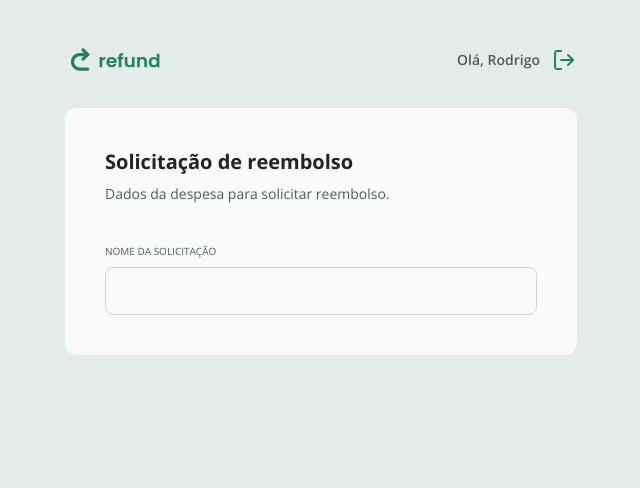
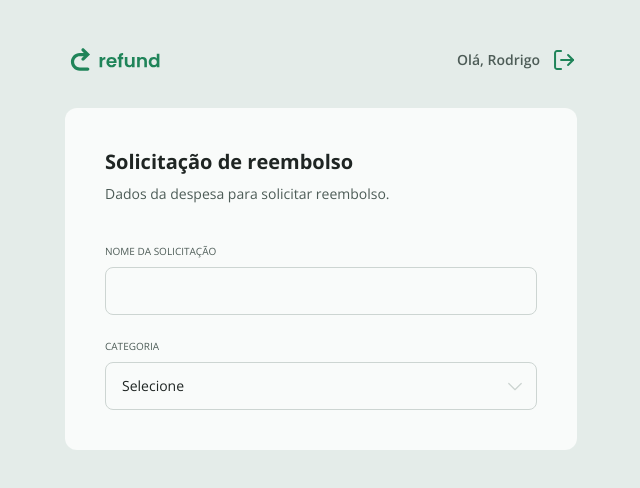
Before and after one commit to palhetabraian/APP-Reembolso, a React (Vite) app in the folder web/: page / in a window 1280 px wide. Shown: the top 488 px of the page, without its empty margins (319-959 px from the left). Built offline with nearby package versions, Linux system fonts and the light colour scheme.

Commit message:
feat: Cria Componente de Select

```diff
--- /dev/null
+++ b/web/src/components/Select.tsx
@@ -0,0 +1,27 @@
+type Props = React.ComponentProps<'select'> & {
+  legend?: string;
+};
+
+export function Select({ legend, children, ...rest }: Props) {
+  return (
+    <fieldset className="flex flex-1 max-h-20  text-gray-200 focus-within:text-green-100">
+      {legend && (
+        <legend className="uppercase text-xxs mb-2 text-inherit">
+          {legend}
+        </legend>
+      )}
+
+      <select
+        className="w-full h-12 rounded-lg border border-gray-300 px-4 text-sm text-gray-100 bg-transparent outline-none focus:border-2 focus:border-green-100 placeholder-gray-300"
+        value=""
+        {...rest}
+      >
+        <option value="" disabled hidden>
+          Selecione
+        </option>
+
+        {children}
+      </select>
+    </fieldset>
+  );
+}
--- a/web/src/index.css
+++ b/web/src/index.css
@@ -19,3 +19,11 @@
 
   --text-xxs: 0.625rem;
 }
+
+select {
+  appearance: none;
+  background-image: url('./assets/chevron-down.svg');
+  background-repeat: no-repeat;
+  background-position: right 0.7rem top 50%;
+  background-size: 1.25rem auto;
+}
--- a/web/src/pages/Refund.tsx
+++ b/web/src/pages/Refund.tsx
@@ -1,5 +1,6 @@
 //rota para o funcionario fazer os reembolsos
 import { Input } from '../components/Input';
+import { Select } from '../components/Select';
 
 export function Refund() {
   return (
@@ -14,6 +15,7 @@
       </header>
 
       <Input required legend="Nome da solicitação" />
+      <Select required legend="Categoria" />
     </form>
   );
 }
```
